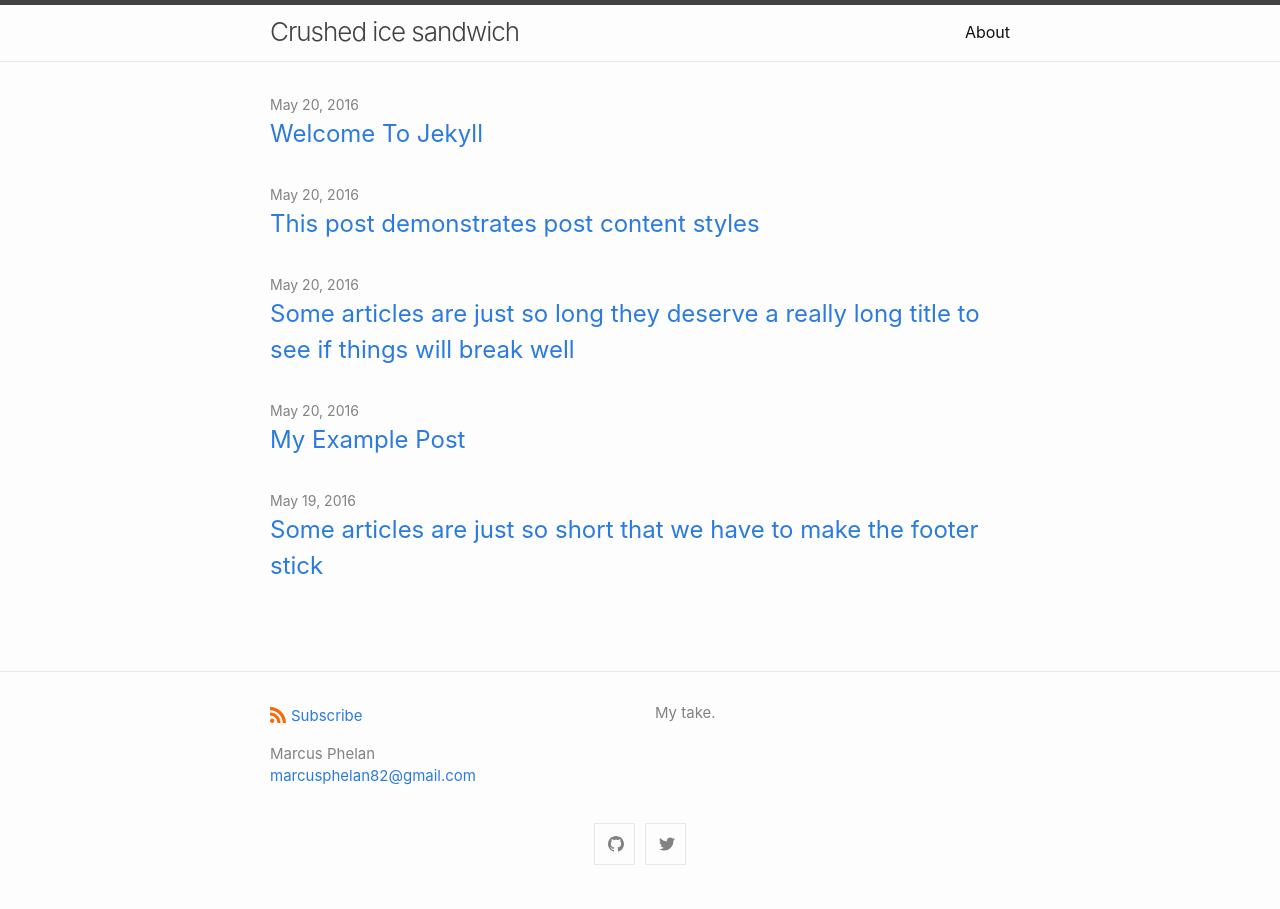
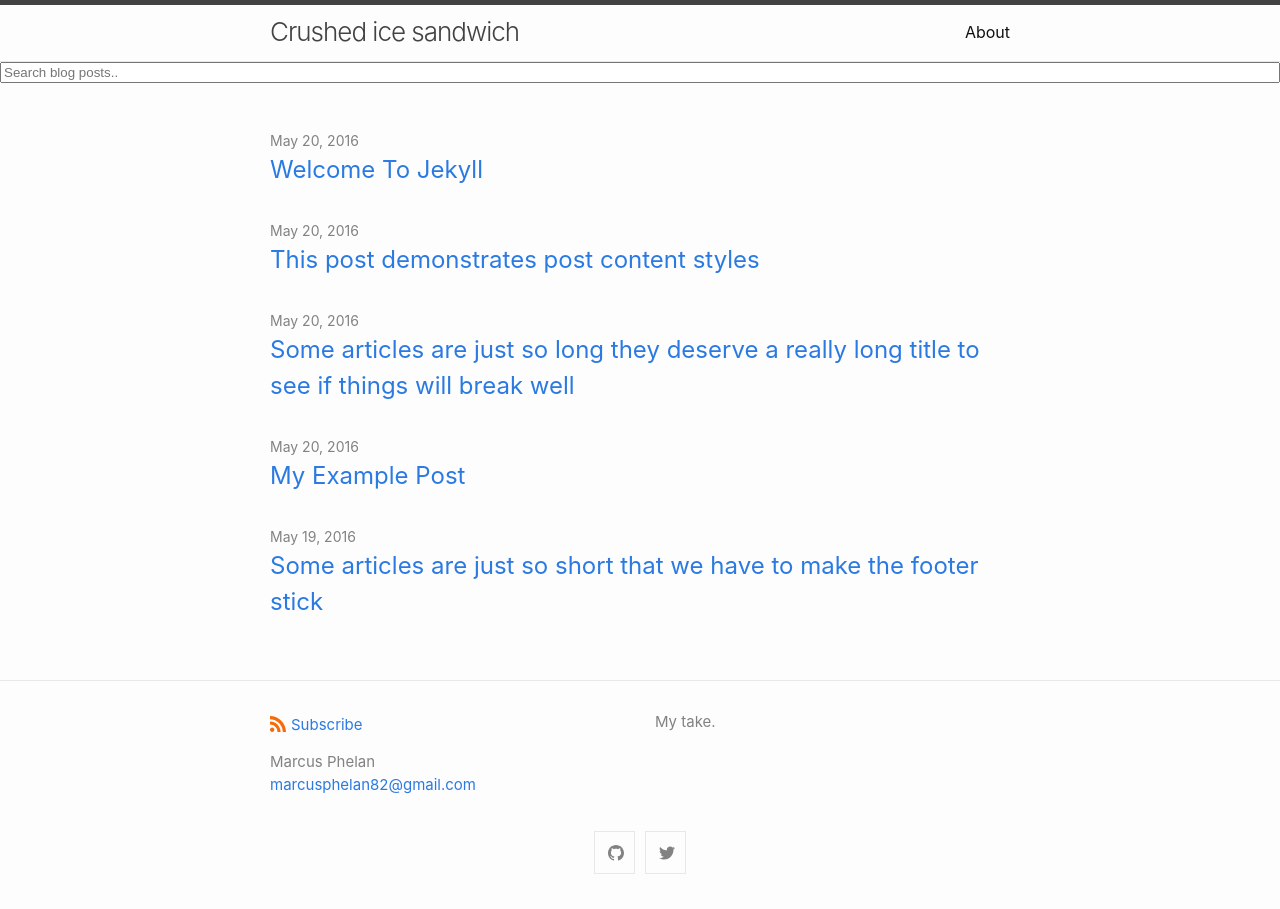
Before and after one commit to marcusphelan/marcusphelan.github.io, a Jekyll site: the page built from index.md, in a window 1280 px wide. Built offline with Jekyll 4.4.1, drawn with Linux system fonts in a browser that asks for light colours; comment, search, counter and statistics services are not loaded.

Commit message:
add search alternative

```diff
--- a/_layouts/default.html
+++ b/_layouts/default.html
@@ -6,6 +6,12 @@
   <body>
 
     {%- include header.html -%}
+    <!-- HTML elements for search -->
+    <input type="text" id="search-input" placeholder="Search blog posts..">
+    <ul id="results-container"></ul>
+
+    <!-- or without installing anything -->
+    <script src="https://unpkg.com/simple-jekyll-search/dest/simple-jekyll-search.min.js"></script>
 
     <main class="page-content" aria-label="Content">
       <div class="wrapper">
```
Also changed, not shown: 1 other file.
